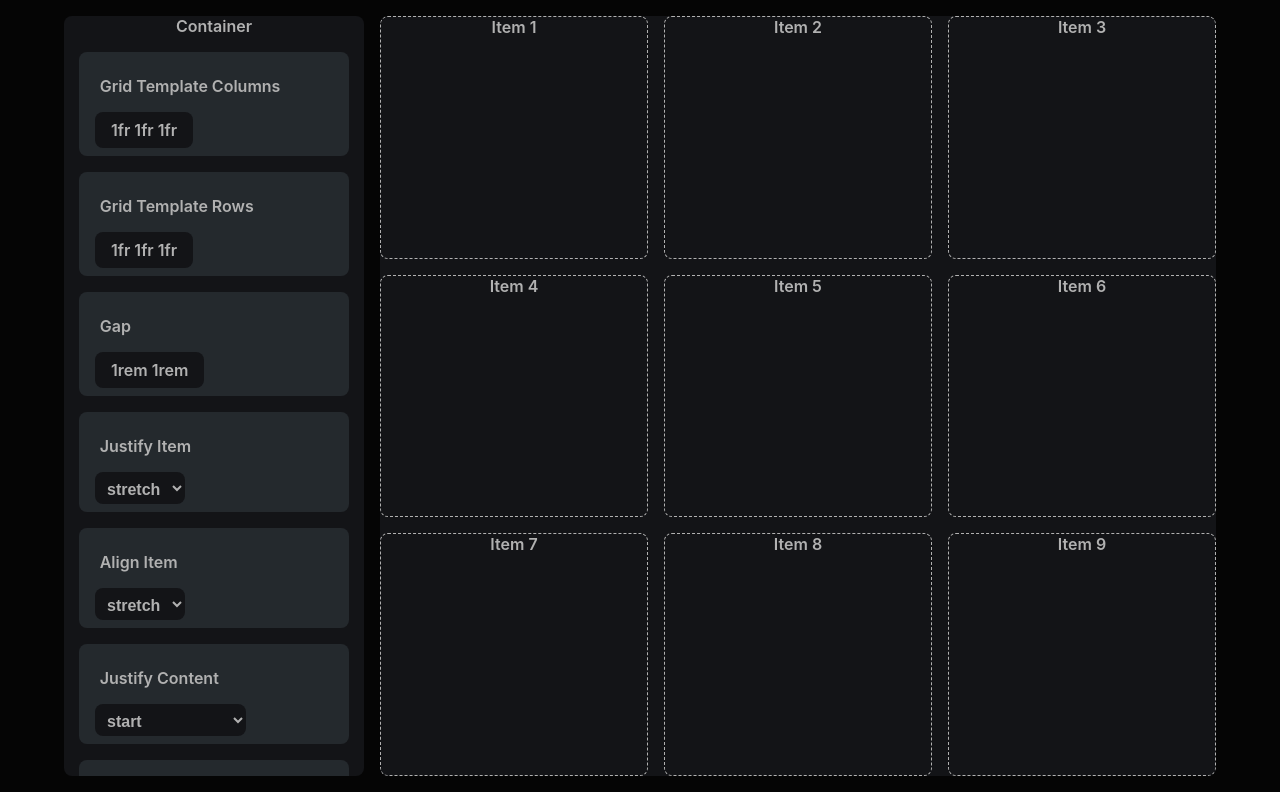
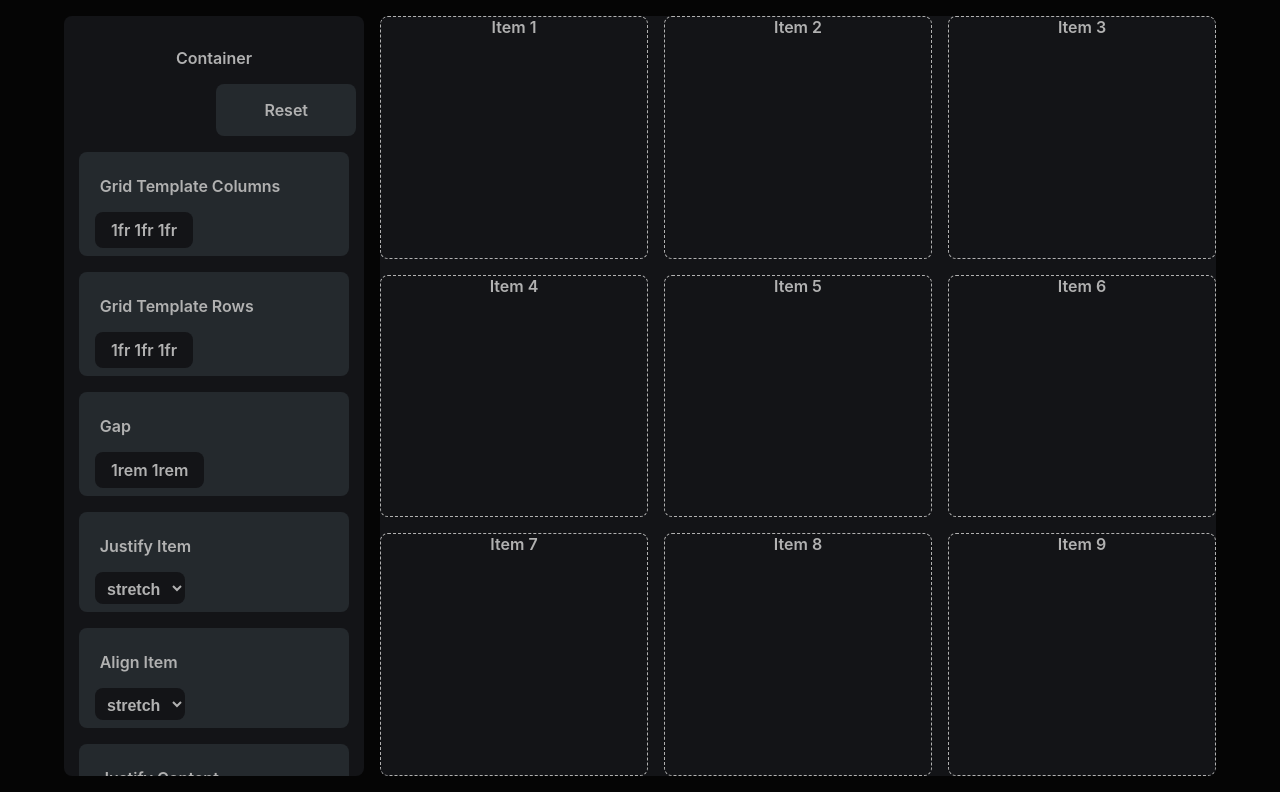
Before and after one commit to Luuvinhkhoi/grid-playground, a React (Create React App) app: page / in a window 1280 px wide. Built offline with nearby package versions, Linux system fonts and the light colour scheme.

Commit message:
Adding reset button and animation

```diff
--- a/package.json
+++ b/package.json
@@ -5,6 +5,7 @@
   "dependencies": {
     "@reduxjs/toolkit": "^2.5.1",
     "cra-template": "1.2.0",
+    "framer-motion": "^12.4.2",
     "react": "^19.0.0",
     "react-dom": "^19.0.0",
     "react-redux": "^9.2.0",
--- a/src/component/Main/SideBar/sidebar.css
+++ b/src/component/Main/SideBar/sidebar.css
@@ -5,7 +5,9 @@
     overflow-y: scroll;
 }
 /* Thay đổi kích thước thanh cuộn */
-
+.sideBar .container{
+   margin-top: 2rem;
+}
 .sideBar .container-items{
     display: flex;
     flex-direction: column;
--- a/src/component/Main/SideBar/sidebar.js
+++ b/src/component/Main/SideBar/sidebar.js
@@ -2,7 +2,8 @@ import './sidebar.css'
 import { useEffect, useState } from 'react'
 import {  useSelector, useDispatch } from 'react-redux'
 import { store } from '../../../store/store'
-import { setAlignContents, setAlignItems, setGap, setGridTemplateColumns, setGridTemplateRows, setJustifyContents, setJustifyItems } from '../../../store/initial'
+import { motion } from "framer-motion";
+import { resetWorkspace, setAlignContents, setAlignItems, setGap, setGridTemplateColumns, setGridTemplateRows, setJustifyContents, setJustifyItems } from '../../../store/initial'
 export const SideBar = ()=>{
     const [isOpen, setIsOpen]=useState(false)
     const dispatch=useDispatch()
@@ -145,6 +146,19 @@ export const SideBar = ()=>{
      <div className='sideBar'>
         <div className='container'>
             <div>Container</div>
+            <div style={{
+                display:'inline-block',
+                padding:'1rem 3rem',
+                float:'right',
+                margin:'1rem 0.5rem 1rem 0',
+                borderRadius: '.5rem',
+                backgroundColor:'rgb(36, 41, 45)',
+                cursor:'pointer'
+            }}
+                onClick={()=>dispatch(resetWorkspace())}
+            >
+                    Reset
+            </div>
             <div className='container-items'>
                 {dropdowns.map((item, index)=>
                    item.id ? (
@@ -158,21 +172,30 @@ export const SideBar = ()=>{
                             </div>
                         </div>
                         {isOpen===item.id ? (
-                            <div className='selection'>
-                                {item.selections.map((selection, index)=>
-                                        <div>
-                                            <p>{selection}</p>
-                                            <div className='input-measurment'>
-                                                <input type='number' step={1} min={0} max={10} onChange={(e)=>handleChange(item.title, e.target.value, index)} value={inputValues[item.title][index]||0}></input>
-                                                <select onChange={(e)=>handleUnitChange(item.title,index,e.target.value)}  value={localValues[item.title]?.[index] ?? inputValues[item.title]?.[index] ?? "0"}>
-                                                    {item.mesure.map((mesurement)=>
-                                                      <option value={mesurement}>{mesurement}</option>
-                                                    )}
-                                                </select>
-                                            </div>
-                                        </div>
-                                )}
-                            </div>
+                            <motion.div
+                                initial={{ height: 0, opacity: 0 }}
+                                animate={{ height: isOpen === item.id ? "auto" : 0, opacity: isOpen === item.id ? 1 : 0 }}
+                                exit={{ opacity: 0, height: 0 }}
+                                transition={{ duration: 0.3, ease: "easeOut" }}
+                                className="selection"
+                            >
+                                {item.selections.map((selection, index) => (
+                                <div key={index}>
+                                    <p>{selection}</p>
+                                    <div className="input-measurment">
+                                    <input type="number" step={1} min={0} max={10}
+                                            onChange={(e) => handleChange(item.title, e.target.value, index)}
+                                            value={inputValues[item.title][index] || 0} />
+                                    <select onChange={(e) => handleUnitChange(item.title, index, e.target.value)}
+                                            value={localValues[item.title]?.[index] ?? inputValues[item.title]?.[index] ?? "0"}>
+                                        {item.mesure.map((mesurement) => (
+                                        <option key={mesurement} value={mesurement}>{mesurement}</option>
+                                        ))}
+                                    </select>
+                                    </div>
+                                </div>
+                                ))}
+                            </motion.div>
                             ) : (
                                 <div></div>
                         )}
```
Also changed, not shown: 1 other file (tests, documents, lock files or other folders).
